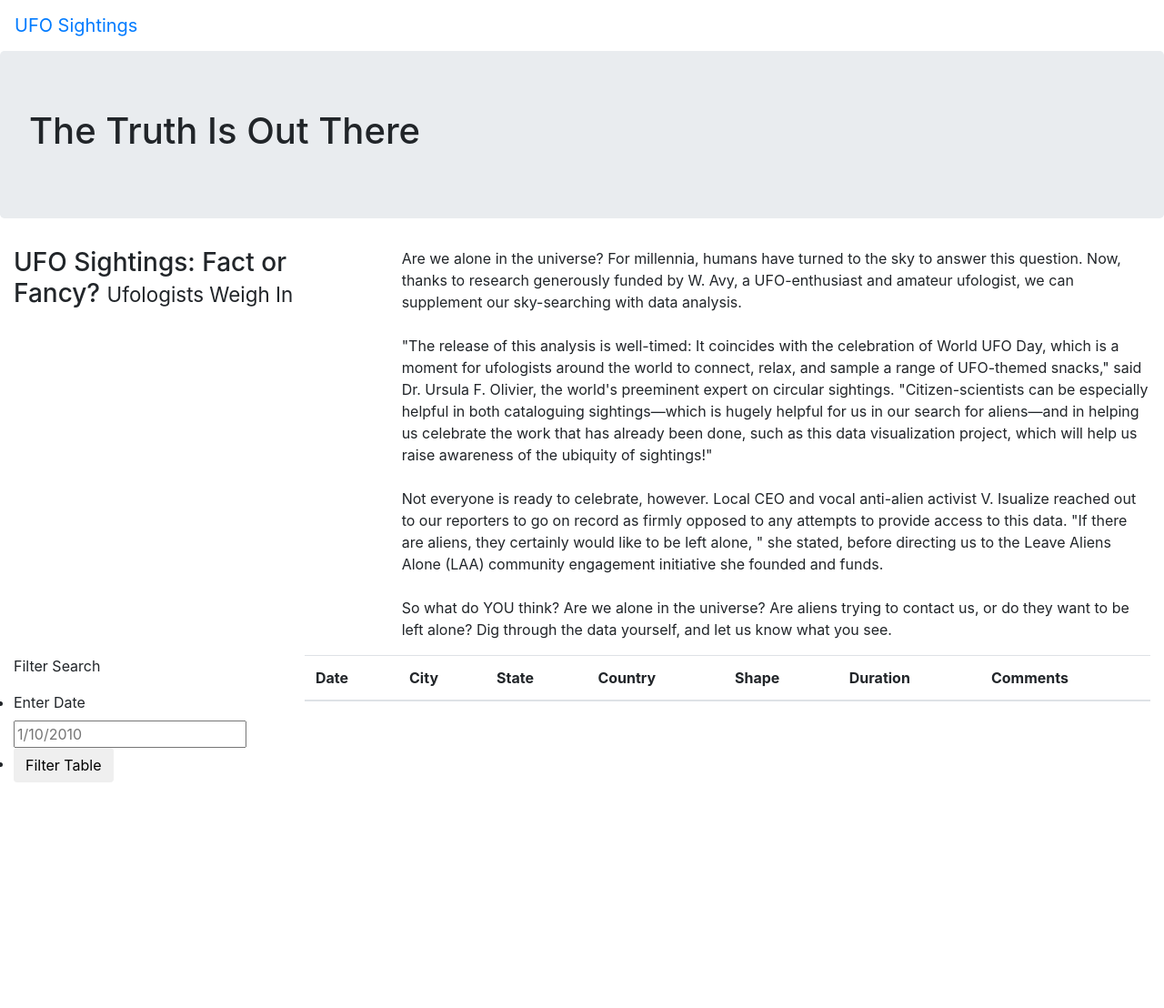
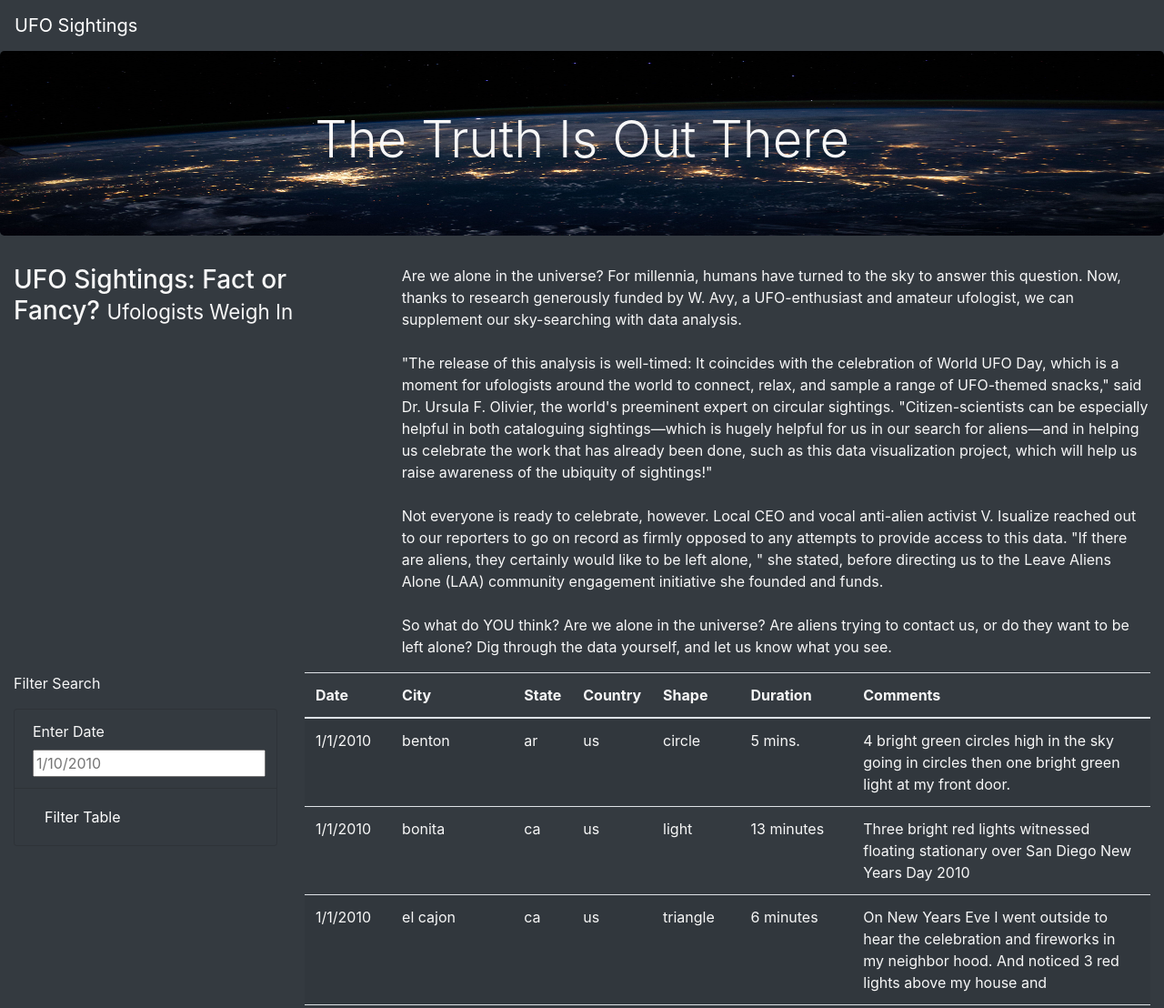
Before and after one commit to Jimena-QM/UFOs, a plain HTML site: page index.html in a window 1280 px wide. Shown: the top 1108 px of the page at 91% size. Before the commit the page ends 860 px from the top, so only its background shows below. Drawn offline with nearby package versions, Linux system fonts and the light colour scheme; files whose address does not match are found by name.

Commit message:
Completed module

```diff
--- a/index.html
+++ b/index.html
@@ -14,7 +14,7 @@
         />
     <link rel="stylesheet" href="static/css/style.css">
 </head>
-<body>
+<body class="bg-dark">
     <!-- wrapper class helps group the elements (eg. title, paragraph, table and filters
         ) and specifies the styling in our stylesheet-->
     <div class="wrapper">
@@ -22,11 +22,11 @@
         that fits across the top of the page.-->
         <!-- navbar-expand-lg provides extra responsiveness, it will collapse or
         resize itself from a large to a smaller screen-->
-        <nav class="navbar navbar-expand-lg">
-            <a class="navbar-brand" href="index.html">UFO Sightings</a>
+        <nav class="navbar bavbar-dark bg-dark navbar-expand-lg">
+            <a class="navbar-brand" href="index.html" style="color:white">UFO Sightings</a>
         </nav>
         <div class="jumbotron">
-            <h1>The Truth Is Out There</h1>
+            <h1 class="display-4">The Truth Is Out There</h1>
         </div>
         <div class="container-fluid">
             <div class="row">
@@ -65,21 +65,23 @@
         <div class="container-fluid">
             <div class="row">
                 <div class="col-md-3">
-                    <form>
+                    <form class="bg-dark">
                         <p>Filter Search</p>
-                    </form>
-                    <ul class="list-group">
-                        <li class="list-group-items">
+
+                    <ul class="bg-dark list-group" >
+                    <li class="bg-dark list-group-item" style="font-family: inherit; font-size: 1rem;">
                         <label for="date">Enter Date</label>
                         <input type="text" placeholder="1/10/2010" id="datetime" />
 
                     </li>
-                        <li class="list-group-items">
-                            <button id="filter-btn" type="button" class="btn btn-default">Filter Table</button>
+                    <li class="bg-dark list-group-item" style="font-family: inherit; font-size: 1rem;">
+                        <button id="filter-btn" type="button" class="btn btn-dark">
+                            Filter Table
+                        </button>
 
                     </li>
                     </ul>
-
+                    </form>
                 </div>
                 <div class="col-md-9">
                     <table class="table table-striped">
@@ -96,12 +98,12 @@
                         </thead>
                         <tbody></tbody>
                     </table>
-
-
                 </div>
             </div>
         </div>
     </div>
-
+        <script src="https://cdnjs.cloudflare.com/ajax/libs/d3/4.11.0/d3.js"></script>
+        <script src="js/data.js"></script>
+        <script src="js/app.js"></script>
 </body>
 </html>
--- a/static/css/style.css
+++ b/static/css/style.css
@@ -0,0 +1,9 @@
+body {
+    color: #f7f7f7;
+}
+
+.jumbotron {
+    background-image: url("C:/Users/jqu23/OneDrive/Desktop/BootCamp/11_UFO_JavaScript/UFOs/images/nasa.jpg");
+    background-size: 100% 100%;
+    text-align: center;
+}
```
Also changed, not shown: images/nasa.jpg (added). Lines whose indentation alone changed are shown as unchanged.
